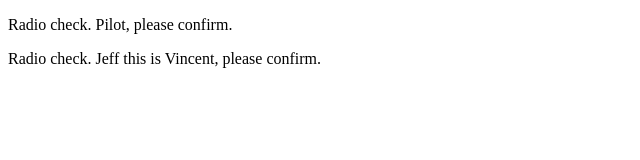
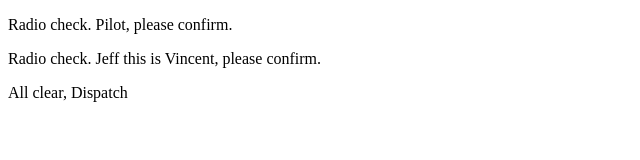
Before and after one commit to jefferycphipps/communication-log, a plain HTML site: page index.html in a window 1280 px wide. Shown: the whole page, without its empty margins (0-640 px from the left). Drawn offline with Linux system fonts and the light colour scheme.

Commit message:
Dispatch message

```diff
--- a/index.html
+++ b/index.html
@@ -3,5 +3,6 @@
    <body>
       <p>Radio check. Pilot, please confirm.</p>
       <p>Radio check. Jeff this is Vincent, please confirm.</p>
+      <p>All clear, Dispatch</p>
    </body>
 </html>
```
